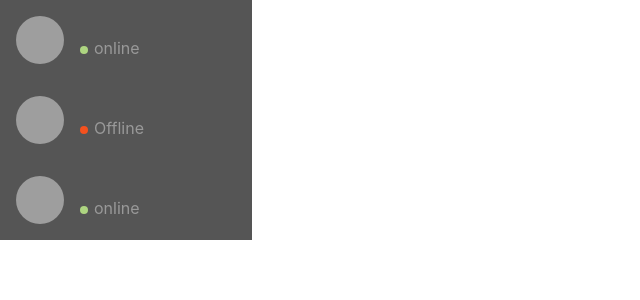
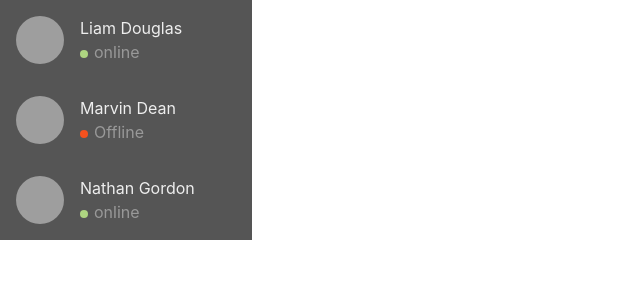
Before and after one commit to Voinot/chat-app, a React (Create React App) app: page / in a window 1280 px wide. Shown: the top 300 px of the page, without its empty margins (0-640 px from the left). Built offline with nearby package versions, Linux system fonts and the light colour scheme; grey boxes are pictures that could not be loaded.

Commit message:
finish excercise

```diff
--- a/src/components/Contact.js
+++ b/src/components/Contact.js
@@ -9,7 +9,7 @@ function Contact(props) {
             <img className='avatar' src={props.avatar} alt='' ></img>
 
             <div className='name-status'>
-                <p className={props.name}></p>
+                <p className="name">{props.name}</p>
                 <div className='status'>
                     <div className={props.online ? 'status-online' : 'status-offline'}></div>
                     <div className='status-text'>{props.online ? 'online' : 'Offline'}</div>
```
